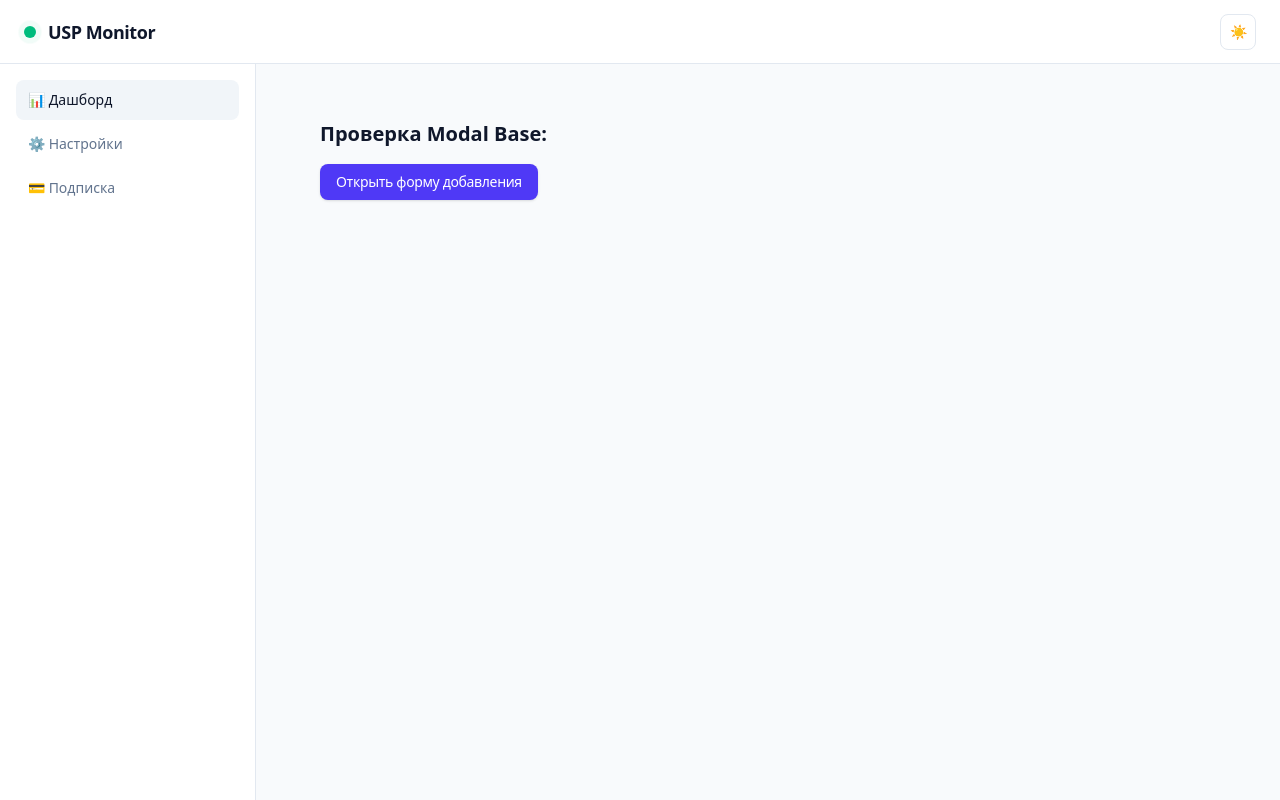
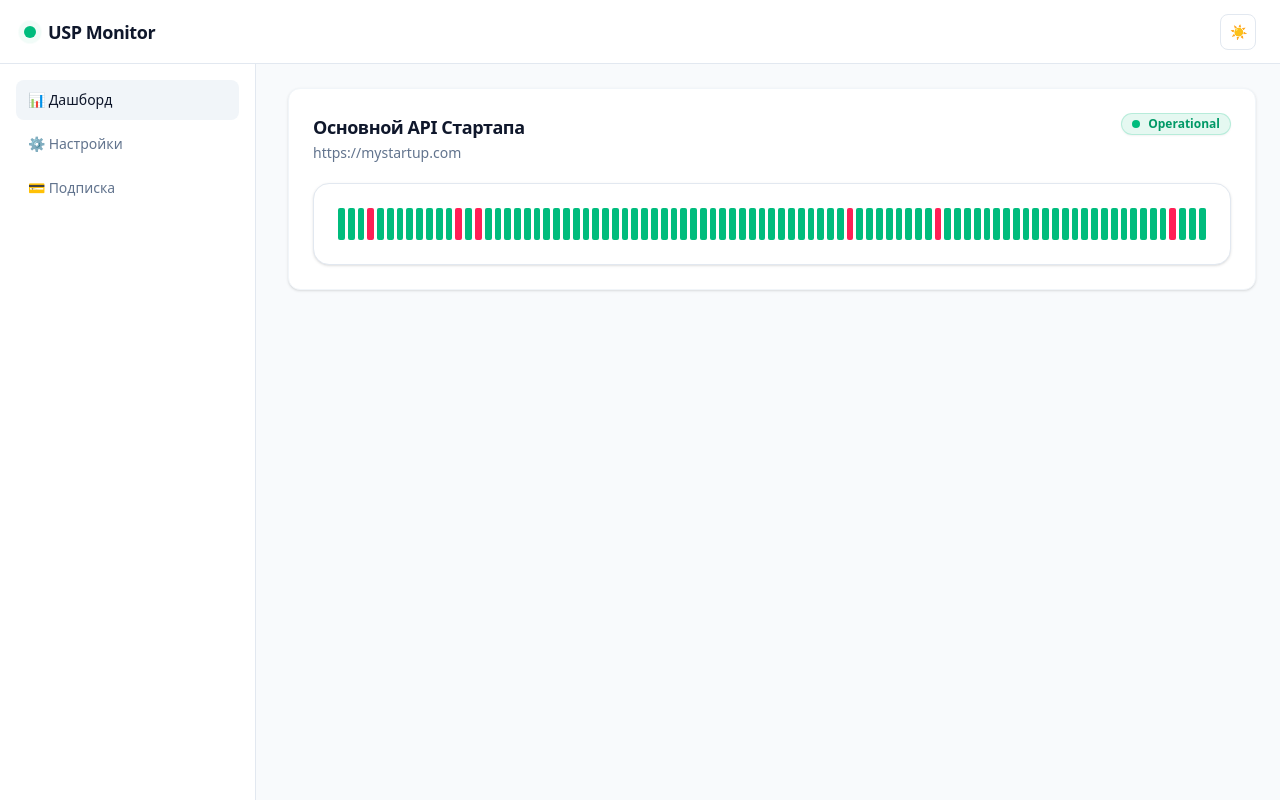
Before and after one commit to usynin383-art/usp, a Next.js app: page / in a window 1280 px wide. Built offline with nearby package versions, Linux system fonts and the light colour scheme.

Commit message:
feat: complete interactive dashboard with reactive uptime monitoring bars

```diff
--- /dev/null
+++ b/app/components/MonitorCard.tsx
@@ -0,0 +1,31 @@
+import { MonitorCardRow } from "./MonitorCardRow";
+import { MonitorSite } from "../types/monitor";
+import { StatusBadge } from "./StatusBadge";
+import { FC } from "react";
+import { useMonitorStore } from "../store/useMonitorStore";
+
+interface MonitorCardProps {
+    site: MonitorSite;
+}
+
+export const MonitorCard: FC<MonitorCardProps> = ({ site }) => {
+    const history = useMonitorStore((state) => state.sites.find(s => s.id === site.id)?.history || []);
+
+    return (
+    <div className="flex flex-col gap-5 p-6 rounded-xl border bg-white border-slate-100 shadow-sm transition-all dark:bg-slate-900 dark:border-slate-800">
+        <div className="flex items-start justify-between gap-4">
+            <div>
+                <h2 className="text-lg font-semibold tracking-tight text-slate-900 dark:text-slate-50">
+                    {site.name}
+                </h2>
+                <p className="text-sm text-slate-500 dark:text-slate-400 mt-0.5">
+                    {site.url}
+                </p>
+            </div>
+            <StatusBadge status={site.isActive ? "up" : "down"} />
+        </div>
+
+        <MonitorCardRow history={history} />
+    </div>
+    )
+}
--- /dev/null
+++ b/app/components/MonitorCardRow.tsx
@@ -0,0 +1,27 @@
+"use client";
+
+import type { FC } from "react";
+import { CheckResult } from "../types/monitor";
+
+interface history {
+    history: CheckResult[];
+}
+
+export const MonitorCardRow: FC<history> = ({ history }) => {
+
+
+  return (
+    <div className="rounded-2xl border border-[var(--color-border-main)] bg-[var(--color-bg-panel)] p-6 shadow-sm">
+      <div className="flex h-8 items-end gap-[3px]">
+        {history.map((item) => (
+          <div
+            key={item.id}
+            className={`h-full flex-1 rounded-xs transition-all duration-150 cursor-pointer origin-bottom hover:scale-y-125
+              ${item.status === "up" ? "bg-emerald-500 hover:bg-emerald-400" : "bg-rose-500 hover:bg-rose-400"}
+            `}
+          />
+        ))}
+      </div>
+    </div>
+  );
+};
--- a/app/page.tsx
+++ b/app/page.tsx
@@ -3,38 +3,15 @@
 import { useState } from "react";
 import { Button } from "./components/Button";
 import { Modal } from "./components/Modal";
+import { MonitorCard } from "./components/MonitorCard";
+import { useMonitorStore } from "./store/useMonitorStore";
 
 export default function Home() {
-  const [isModalOpen, setIsModalOpen] = useState(false);
+  const sites = useMonitorStore((state) => state.sites);
+
+  const Cards = sites.map((site) => <MonitorCard key={site.id} site={site} />);
 
   return (
-    <div className="p-8">
-      <h1 className="text-xl font-bold mb-4">Проверка Modal Base:</h1>
-
-      <Button variant="primary" onClick={() => setIsModalOpen(true)}>
-        Открыть форму добавления
-      </Button>
-
-      <Modal
-        isOpen={isModalOpen}
-        onClose={() => setIsModalOpen(false)}
-        title="Добавить новый монитор"
-        description="Введите параметры сайта для отслеживания его доступности."
-      >
-        <div className="space-y-4">
-          <p className="text-sm text-slate-600 dark:text-slate-300">
-            Здесь на следующем этапе будет находиться наша интерактивная форма (Task 15).
-          </p>
-          <div className="flex gap-3 justify-end mt-6">
-            <Button variant="secondary" onClick={() => setIsModalOpen(false)}>
-              Отмена
-            </Button>
-            <Button variant="primary" onClick={() => setIsModalOpen(false)}>
-              Сохранить
-            </Button>
-          </div>
-        </div>
-      </Modal>
-    </div>
+    Cards
   );
 }
```
